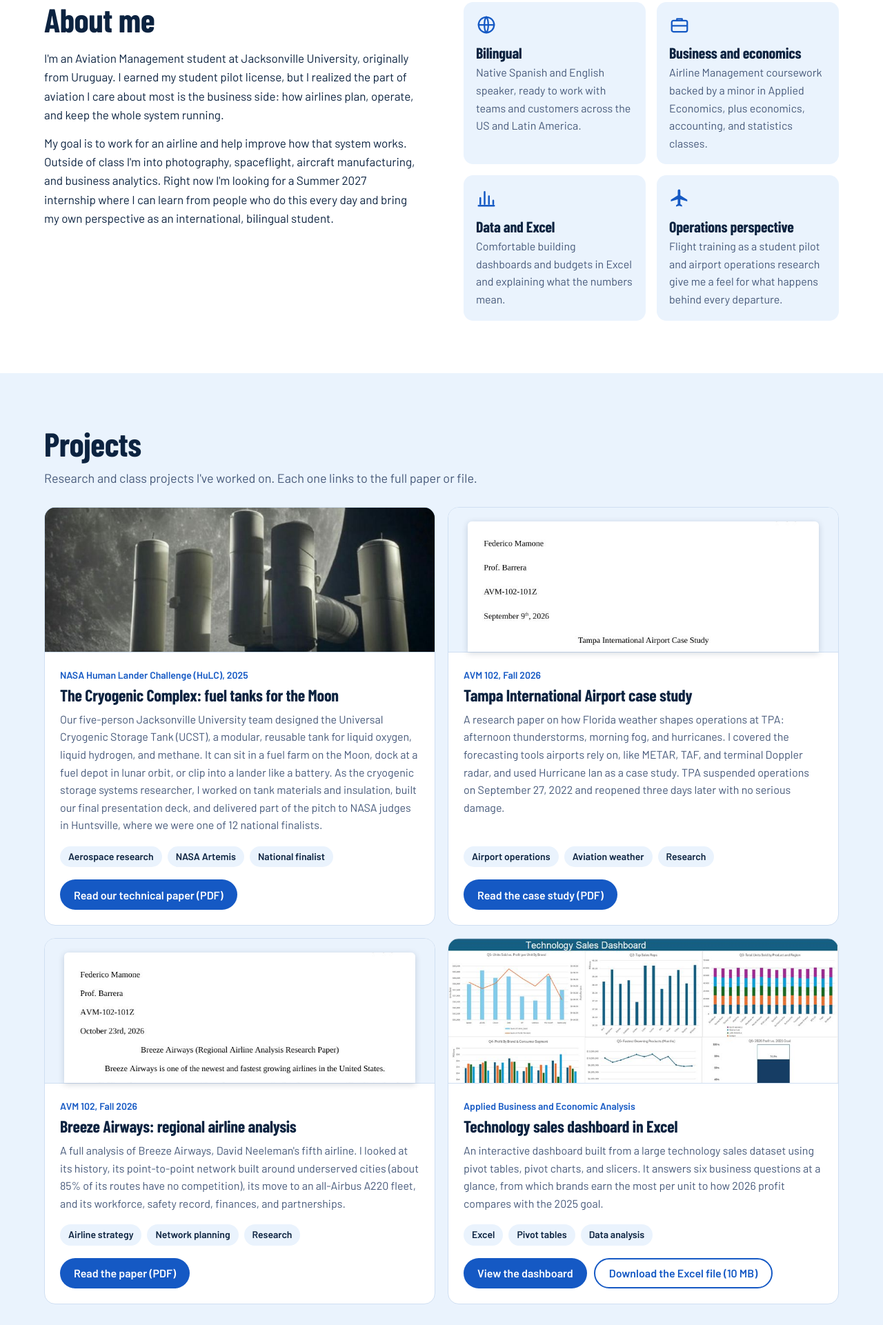
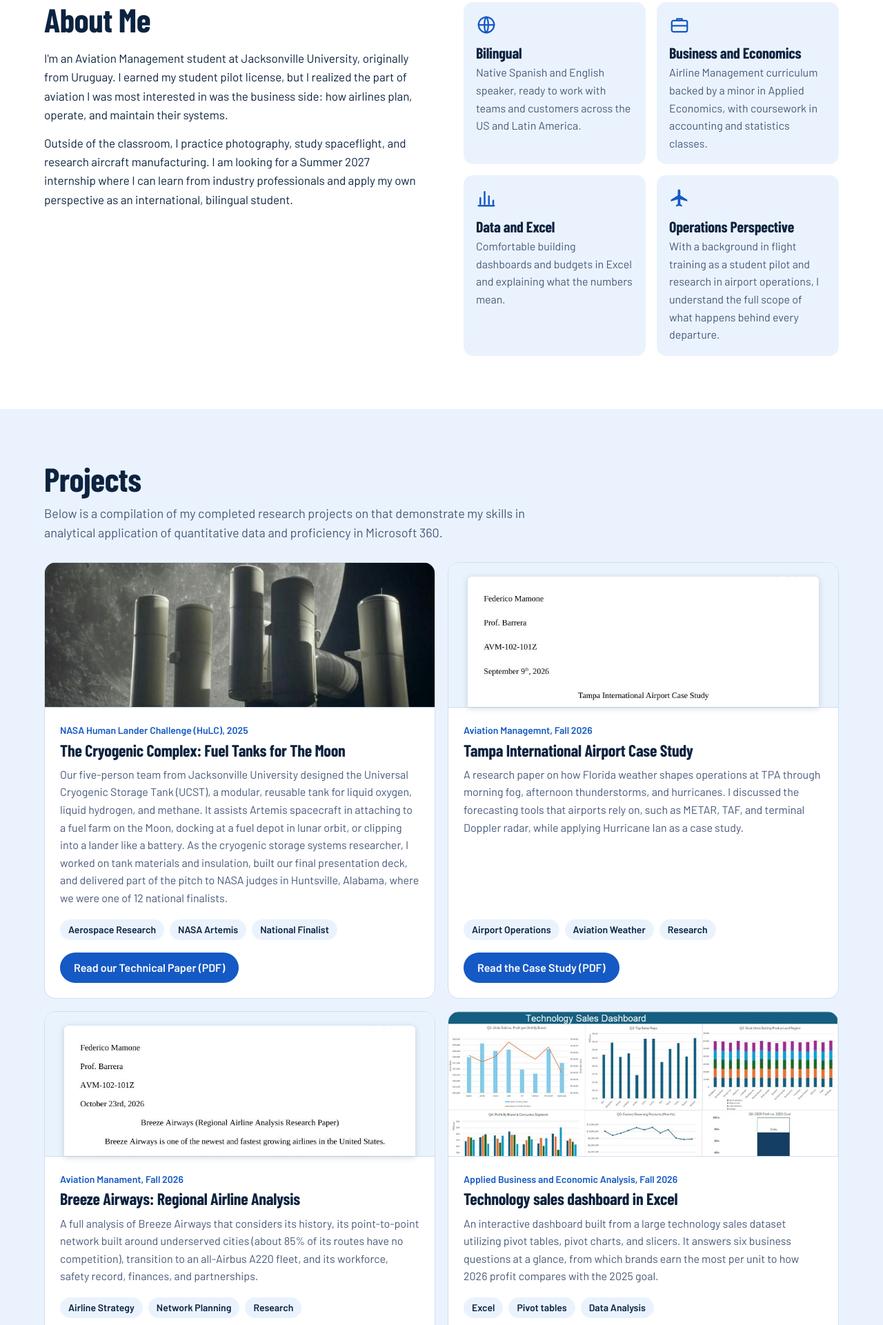
Before and after one commit to federicomamone1/Federicomamone, a plain HTML site: page index.html in a window 1280 px wide. Shown: the part 879-2800 px from the top of the page at 69% size. Drawn offline with nearby package versions, Linux system fonts and the light colour scheme.

Commit message:
Update index.html

```diff
--- a/index.html
+++ b/index.html
@@ -185,7 +185,7 @@ footer a:first-child{margin-left:0}
   <div class="wrap hero-top">
     <div>
       <h1>Federico Mamone</h1>
-      <p class="lede">Aviation Management student at Jacksonville University, focused on the business side of airlines. I'm looking for a Summer 2027 internship with an airline or airport.</p>
+      <p class="lede">Aviation Management student at Jacksonville University, focused on the business side of flight travel, looking for a Summer 2027 internship with an airline or airport.</p>
       <div class="cta">
         <a class="btn primary" href="#resume">View my resume</a>
         <a class="btn ghost" href="#contact">Contact me</a>
@@ -195,7 +195,7 @@ footer a:first-child{margin-left:0}
       <div class="pass-head"><span>Boarding pass</span><svg aria-hidden="true"><use href="#i-plane"/></svg></div>
       <div class="pass-body">
         <div class="route">
-          <div><b>UY</b><small>Uruguay</small></div>
+          <div><b>UYU</b><small>Uruguay</small></div>
           <div class="path" aria-hidden="true"><svg><use href="#i-plane"/></svg></div>
           <div class="to"><b>JAX</b><small>Jacksonville, FL</small></div>
         </div>
@@ -274,15 +274,15 @@ footer a:first-child{margin-left:0}
 <section class="band" id="about">
   <div class="wrap about">
     <div>
-      <h2>About me</h2>
-      <p>I'm an Aviation Management student at Jacksonville University, originally from Uruguay. I earned my student pilot license, but I realized the part of aviation I care about most is the business side: how airlines plan, operate, and keep the whole system running.</p>
-      <p>My goal is to work for an airline and help improve how that system works. Outside of class I'm into photography, spaceflight, aircraft manufacturing, and business analytics. Right now I'm looking for a Summer 2027 internship where I can learn from people who do this every day and bring my own perspective as an international, bilingual student.</p>
+      <h2>About Me</h2>
+      <p>I'm an Aviation Management student at Jacksonville University, originally from Uruguay. I earned my student pilot license, but I realized the part of aviation I was most interested in was the business side: how airlines plan, operate, and maintain their systems.</p>
+      <p>Outside of the classroom, I practice photography, study spaceflight, and research aircraft manufacturing. I am looking for a Summer 2027 internship where I can learn from industry professionals and apply my own perspective as an international, bilingual student.</p>
     </div>
     <ul class="bring" aria-label="What I bring">
       <li><svg aria-hidden="true"><use href="#i-globe"/></svg><h3>Bilingual</h3><p>Native Spanish and English speaker, ready to work with teams and customers across the US and Latin America.</p></li>
-      <li><svg aria-hidden="true"><use href="#i-case"/></svg><h3>Business and economics</h3><p>Airline Management coursework backed by a minor in Applied Economics, plus economics, accounting, and statistics classes.</p></li>
+      <li><svg aria-hidden="true"><use href="#i-case"/></svg><h3>Business and Economics</h3><p>Airline Management curriculum backed by a minor in Applied Economics, with coursework in accounting and statistics classes.</p></li>
       <li><svg aria-hidden="true"><use href="#i-chart"/></svg><h3>Data and Excel</h3><p>Comfortable building dashboards and budgets in Excel and explaining what the numbers mean.</p></li>
-      <li><svg aria-hidden="true"><use href="#i-plane"/></svg><h3>Operations perspective</h3><p>Flight training as a student pilot and airport operations research give me a feel for what happens behind every departure.</p></li>
+      <li><svg aria-hidden="true"><use href="#i-plane"/></svg><h3>Operations Perspective</h3><p>With a background in flight training as a student pilot and research in airport operations, I understand the full scope of what happens behind every departure.</p></li>
     </ul>
   </div>
 </section>
@@ -290,45 +290,45 @@ footer a:first-child{margin-left:0}
 <section class="band projects" id="projects">
   <div class="wrap">
     <h2>Projects</h2>
-    <p class="intro">Research and class projects I've worked on. Each one links to the full paper or file.</p>
+    <p class="intro">Below is a compilation of my completed research projects on that demonstrate my skills in analytical application of quantitative data and proficiency in Microsoft 360.</p>
     <div class="grid2">
       <article class="card">
         <figure class="thumb"><img src="hulc.jpg" alt="Our team's illustration of modular cryogenic fuel tanks docked at a fuel depot in orbit around the Moon" width="800" height="508"></figure>
         <div class="card-body">
           <div class="course">NASA Human Lander Challenge (HuLC), 2025</div>
-          <h3>The Cryogenic Complex: fuel tanks for the Moon</h3>
-          <p>Our five-person Jacksonville University team designed the Universal Cryogenic Storage Tank (UCST), a modular, reusable tank for liquid oxygen, liquid hydrogen, and methane. It can sit in a fuel farm on the Moon, dock at a fuel depot in lunar orbit, or clip into a lander like a battery. As the cryogenic storage systems researcher, I worked on tank materials and insulation, built our final presentation deck, and delivered part of the pitch to NASA judges in Huntsville, where we were one of 12 national finalists.</p>
-          <ul class="tags"><li>Aerospace research</li><li>NASA Artemis</li><li>National finalist</li></ul>
-          <a class="doc-btn" href="Mamone_HuLC_Cryogenic_Complex_Paper.pdf" target="_blank" rel="noopener">Read our technical paper (PDF)</a>
+          <h3>The Cryogenic Complex: Fuel Tanks for The Moon</h3>
+          <p>Our five-person team from Jacksonville University designed the Universal Cryogenic Storage Tank (UCST), a modular, reusable tank for liquid oxygen, liquid hydrogen, and methane. It assists Artemis spacecraft in attaching to a fuel farm on the Moon, docking at a fuel depot in lunar orbit, or clipping into a lander like a battery. As the cryogenic storage systems researcher, I worked on tank materials and insulation, built our final presentation deck, and delivered part of the pitch to NASA judges in Huntsville, Alabama, where we were one of 12 national finalists.</p>
+          <ul class="tags"><li>Aerospace Research</li><li>NASA Artemis</li><li>National Finalist</li></ul>
+          <a class="doc-btn" href="Mamone_HuLC_Cryogenic_Complex_Paper.pdf" target="_blank" rel="noopener">Read our Technical Paper (PDF)</a>
         </div>
       </article>
       <article class="card">
         <figure class="thumb paper"><img src="tpa.jpg" alt="First page of my Tampa International Airport case study" width="786" height="533"></figure>
         <div class="card-body">
-          <div class="course">AVM 102, Fall 2026</div>
-          <h3>Tampa International Airport case study</h3>
-          <p>A research paper on how Florida weather shapes operations at TPA: afternoon thunderstorms, morning fog, and hurricanes. I covered the forecasting tools airports rely on, like METAR, TAF, and terminal Doppler radar, and used Hurricane Ian as a case study. TPA suspended operations on September 27, 2022 and reopened three days later with no serious damage.</p>
-          <ul class="tags"><li>Airport operations</li><li>Aviation weather</li><li>Research</li></ul>
-          <a class="doc-btn" href="Mamone_TPA_Case_Study.pdf" target="_blank" rel="noopener">Read the case study (PDF)</a>
+          <div class="course">Aviation Managemnt, Fall 2026</div>
+          <h3>Tampa International Airport Case Study</h3>
+          <p>A research paper on how Florida weather shapes operations at TPA through morning fog, afternoon thunderstorms,  and hurricanes. I discussed the forecasting tools that airports rely on, such as METAR, TAF, and terminal Doppler radar, while applying Hurricane Ian as a case study.</p>
+          <ul class="tags"><li>Airport Operations</li><li>Aviation Weather</li><li>Research</li></ul>
+          <a class="doc-btn" href="Mamone_TPA_Case_Study.pdf" target="_blank" rel="noopener">Read the Case Study (PDF)</a>
         </div>
       </article>
       <article class="card">
         <figure class="thumb paper"><img src="breeze.jpg" alt="First page of my Breeze Airways regional airline analysis" width="786" height="533"></figure>
         <div class="card-body">
-          <div class="course">AVM 102, Fall 2026</div>
-          <h3>Breeze Airways: regional airline analysis</h3>
-          <p>A full analysis of Breeze Airways, David Neeleman's fifth airline. I looked at its history, its point-to-point network built around underserved cities (about 85% of its routes have no competition), its move to an all-Airbus A220 fleet, and its workforce, safety record, finances, and partnerships.</p>
-          <ul class="tags"><li>Airline strategy</li><li>Network planning</li><li>Research</li></ul>
+          <div class="course">Aviation Manament, Fall 2026</div>
+          <h3>Breeze Airways: Regional Airline Analysis</h3>
+          <p>A full analysis of Breeze Airways that considers its history, its point-to-point network built around underserved cities (about 85% of its routes have no competition), transition to an all-Airbus A220 fleet, and its workforce, safety record, finances, and partnerships.</p>
+          <ul class="tags"><li>Airline Strategy</li><li>Network Planning</li><li>Research</li></ul>
           <a class="doc-btn" href="Mamone_Breeze_Airways_Paper.pdf" target="_blank" rel="noopener">Read the paper (PDF)</a>
         </div>
       </article>
       <article class="card">
         <figure class="thumb shot"><a href="dashboard-full.jpg" target="_blank" rel="noopener" aria-label="Open the full-size dashboard screenshot"><img src="dashboard.jpg" alt="My Technology Sales Dashboard in Excel, with six charts: units sold vs. profit per unit by brand, top sales reps, units sold by product and region, profit by brand and consumer segment, fastest-growing products by month, and 2026 profit vs. the 2025 goal" width="900" height="391"></a></figure>
         <div class="card-body">
-          <div class="course">Applied Business and Economic Analysis</div>
+          <div class="course">Applied Business and Economic Analysis, Fall 2026</div>
           <h3>Technology sales dashboard in Excel</h3>
-          <p>An interactive dashboard built from a large technology sales dataset using pivot tables, pivot charts, and slicers. It answers six business questions at a glance, from which brands earn the most per unit to how 2026 profit compares with the 2025 goal.</p>
-          <ul class="tags"><li>Excel</li><li>Pivot tables</li><li>Data analysis</li></ul>
+          <p>An interactive dashboard built from a large technology sales dataset utilizing pivot tables, pivot charts, and slicers. It answers six business questions at a glance, from which brands earn the most per unit to how 2026 profit compares with the 2025 goal.</p>
+          <ul class="tags"><li>Excel</li><li>Pivot tables</li><li>Data Analysis</li></ul>
           <div class="btns"><a class="doc-btn" href="dashboard-full.jpg" target="_blank" rel="noopener">View the dashboard</a><a class="doc-btn alt" href="Mamone_Technology_Sales_Dashboard.xlsx">Download the Excel file (10 MB)</a></div>
         </div>
       </article>
@@ -347,33 +347,33 @@ footer a:first-child{margin-left:0}
           <div class="school">Jacksonville University, Jacksonville, FL <span>Expected May 2028</span></div>
           <p>Bachelor of Science in Aviation Management, Airline Management track<br>Minor in Applied Economics</p>
           <ul>
-            <li>GPA: 3.00</li>
+            <li>GPA: 3.2</li>
             <li>Student Pilot License, 73.8 hours total time</li>
-            <li>Relevant coursework: Airline Management, Aviation Physics, Flight Physiology, Microeconomics, Macroeconomics, Accounting, Elementary Statistics</li>
+            <li>Relevant coursework: Airline Management, Aviation Physics, Flight Physiology, Microeconomics, Macroeconomics, Accounting, Statistics</li>
           </ul>
         </section>
         <section>
-          <h3>Professional experience</h3>
-          <div class="school">NASA Human Lander Forum, Huntsville, AL <span>Mar 2025 to Jul 2025</span></div>
+          <h3>Professional Experience</h3>
+          <div class="school">NASA Human Lander Forum, Huntsville, AL <span>September 2024 to July 2025</span></div>
           <p><em>Cryogenic Storage Systems Researcher</em></p>
           <ul>
             <li>Researched reusable, modular cryogenic storage tanks for liquid oxygen, liquid hydrogen, and methane for Artemis Human Landing System missions.</li>
             <li>Evaluated composite tank materials (Al-Li 2195, CFRP hybrids, stainless steel, multi-layer insulation) for thermal performance, boil-off, impact protection, and mass.</li>
             <li>Assessed depot integration, buried lunar fuel farms, and interoperability standards for orbital refueling.</li>
-            <li>Drafted the final presentation deck and delivered 25% of the national pitch to NASA judges; team selected as 1 of 12 national finalists.</li>
+            <li>As 1 of 12 national finalists, my team developed a final presentation deck that summarizes our findings and presented it to a panel of NASA judges.</li>
           </ul>
         </section>
       </div>
       <div>
         <section>
-          <h3>Leadership and activities</h3>
+          <h3>Leadership and Activities</h3>
           <div class="school">LinkCrew Leader, Volunteer <span>Aug 2022 to May 2023</span></div>
           <p>Mentored incoming freshmen through group sessions and orientation activities, helping them settle into campus life.</p>
           <div class="school">Spanish Honor Society, Member and President <span>Aug 2020 to May 2023</span></div>
           <p>Led cultural activities, promoted Spanish language skills, and coordinated student-led academic support.</p>
         </section>
         <section>
-          <h3>Technical skills</h3>
+          <h3>Technical Skills</h3>
           <ul>
             <li>Microsoft Office: Excel, Word, PowerPoint</li>
             <li>Adobe: Lightroom, Photoshop, Illustrator</li>
@@ -391,8 +391,8 @@ footer a:first-child{margin-left:0}
 <section class="band contact" id="contact">
   <div class="wrap">
     <div>
-      <h2>Let's connect</h2>
-      <p>I'm looking for a Summer 2027 internship with an airline or airport. If your team has an opening, or you'd just like to talk aviation, I'd love to hear from you.</p>
+      <h2>Let's Connect</h2>
+      <p>Open to a Summer 2027 internship with an airline or airport. If your team has availability, or you would just like to talk aviation, reach out below.</p>
     </div>
     <div class="rows">
       <div class="row"><div><small>Email</small><b><a href="mailto:fmamone@jacksonville.edu">fmamone@jacksonville.edu</a></b></div><button class="copy" type="button" data-copy="fmamone@jacksonville.edu">Copy</button></div>
```
